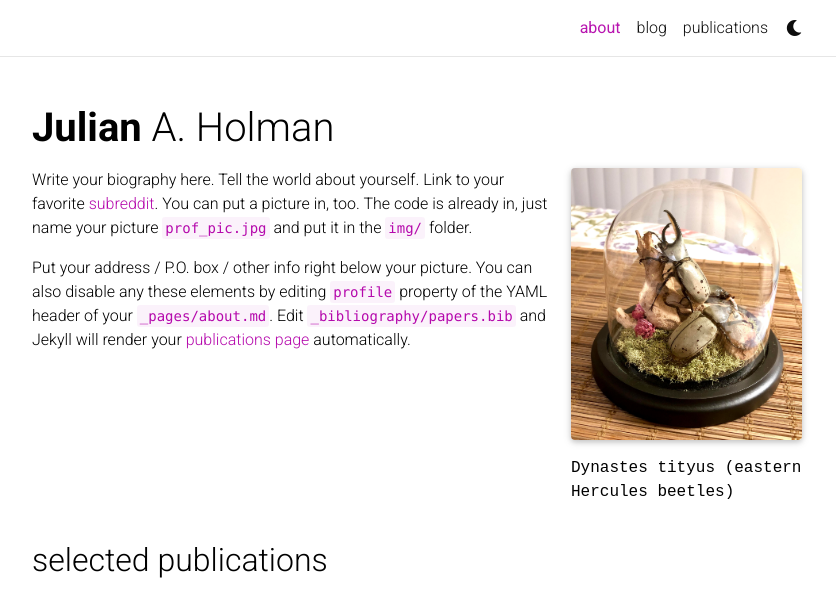
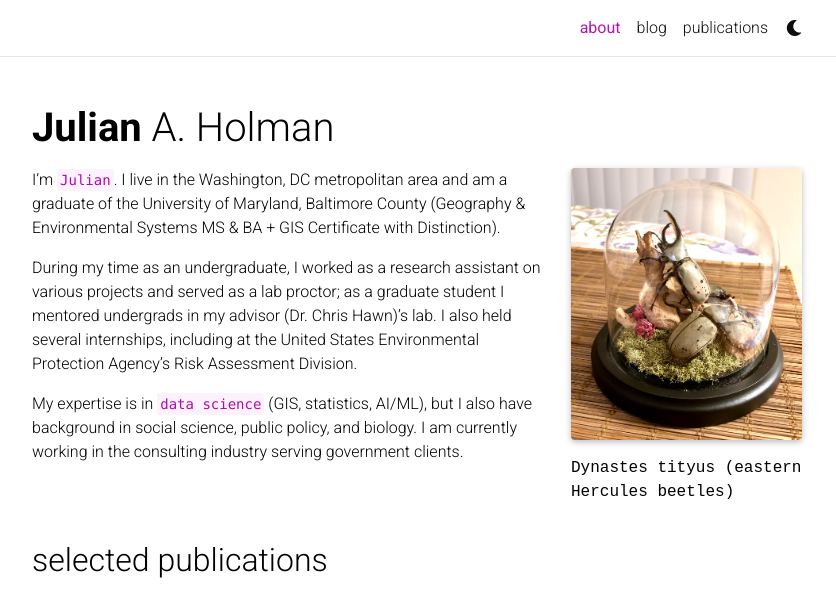
Before and after one commit to easternhercules/easternhercules.github.io, a Jekyll site: the page built from _pages/about.md, in a window 1280 px wide, cut to the strip 0-591 px from the top of the page. Shown: the whole strip, without its empty margins (223-1059 px from the left). Built offline with Jekyll 4.4.1, drawn with Linux system fonts in a browser that asks for light colours; full-size pictures stand in for the smaller copies a plugin makes; comment, search, counter and statistics services are not loaded; a style sheet for code colours, icons or effects is not loaded.

Commit message:
Update about.md

```diff
--- a/_pages/about.md
+++ b/_pages/about.md
@@ -15,6 +15,8 @@ selected_papers: true # includes a list of papers marked as "selected={true}"
 social: true  # includes social icons at the bottom of the page
 ---
 
-Write your biography here. Tell the world about yourself. Link to your favorite [subreddit](http://reddit.com). You can put a picture in, too. The code is already in, just name your picture `prof_pic.jpg` and put it in the `img/` folder.
+I’m `Julian`. I live in the Washington, DC metropolitan area and am a graduate of the University of Maryland, Baltimore County (Geography & Environmental Systems MS & BA + GIS Certificate with Distinction).
 
-Put your address / P.O. box / other info right below your picture. You can also disable any these elements by editing `profile` property of the YAML header of your `_pages/about.md`. Edit `_bibliography/papers.bib` and Jekyll will render your [publications page](/al-folio/publications/) automatically.
+During my time as an undergraduate, I worked as a research assistant on various projects and served as a lab proctor; as a graduate student I mentored undergrads in my advisor (Dr. Chris Hawn)’s lab. I also held several internships, including at the United States Environmental Protection Agency’s Risk Assessment Division.
+
+My expertise is in `data science` (GIS, statistics, AI/ML), but I also have background in social science, public policy, and biology. I am currently working in the consulting industry serving government clients.
```
